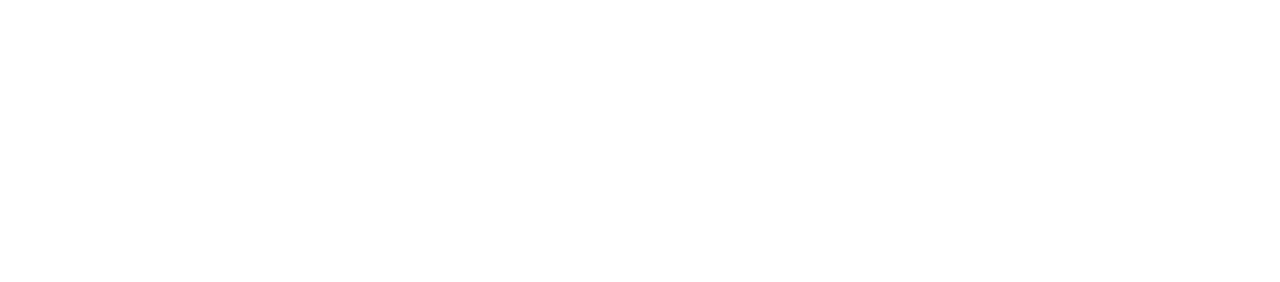
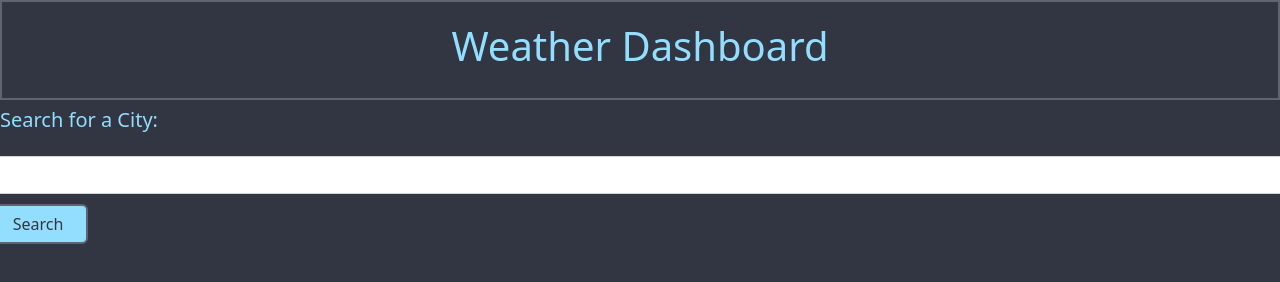
Before and after one commit to domconf/WeatherDashboard, a plain HTML site: page index.html in a window 1280 px wide. Drawn offline with nearby package versions, Linux system fonts and the light colour scheme.

Commit message:
created and styled header and search container

```diff
--- a/assets/script.js
+++ b/assets/script.js
@@ -0,0 +1 @@
+const apiKey = "1be45999c07ceb399c10e2e61830deb8";
--- a/assets/style.css
+++ b/assets/style.css
@@ -0,0 +1,23 @@
+body {
+    background-color: #323643 !important;
+}
+
+h1 {
+    height: 100px;
+    text-align: center;
+    padding-top: 20px;
+    border: solid #606470 2px;
+    color: #93deff;
+}
+
+#searchBtn {
+    width: 100px;
+    margin-top: 10px;
+    border: solid #606470 2px;
+    background-color: #93deff;
+    color: #323643;
+}
+
+h5 {
+    color: #93deff;
+}
--- a/index.html
+++ b/index.html
@@ -6,10 +6,27 @@
     <meta http-equiv="X-UA-Compatible" content="IE=edge">
     <meta name="viewport" content="width=device-width, initial-scale=1.0">
     <title>Weather Dashboard</title>
+    <link rel="stylesheet" href="assets/style.css">
+    <link rel="stylesheet" href="https://cdn.jsdelivr.net/npm/bootstrap@5.2.2/dist/css/bootstrap.min.css"
+        crossorigin="anonymous">
 </head>
 
 <body>
-
+    <main>
+        <nav>
+            <h1>Weather Dashboard</h1>
+        </nav>
+    </main>
+    <div id="container">
+        <div class="row">
+            <h5>Search for a City:</h5>
+            <div class="input-group mb-3"></div>
+            <input class="form-control" id="city-input">
+            <button class="btn btn-info" id="searchBtn">Search</button>
+        </div>
+    </div>
 </body>
 
+<script src="assets/script.js"></script>
+
 </html>
```
